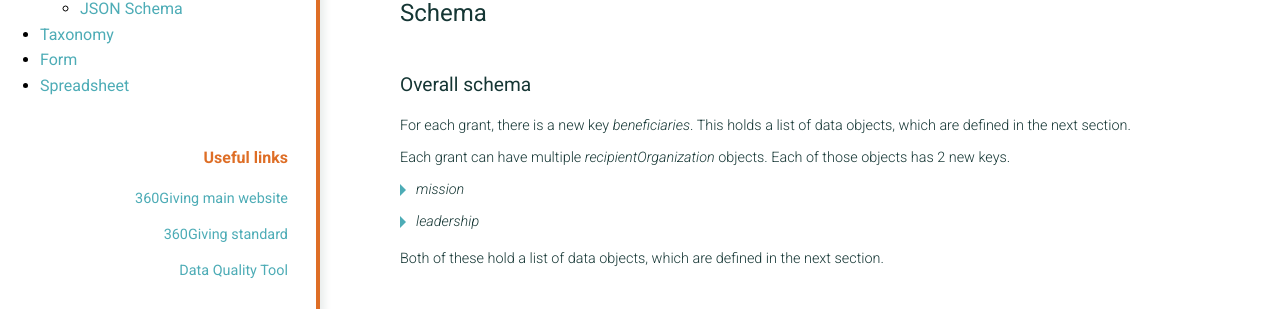
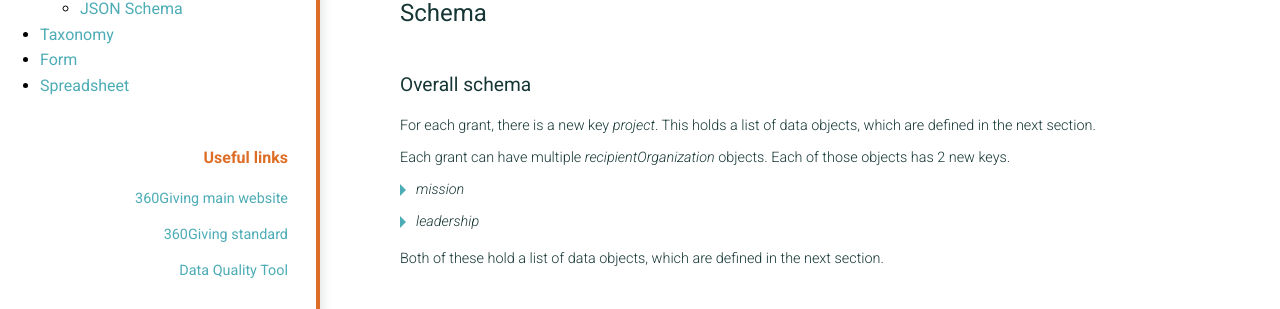
Before and after one commit to ThreeSixtyGiving/360-dei, a Sphinx documentation site: the page built from documentation/schema.rst, in a window 1280 px wide and 900 px high, scrolled down 539 px. Shown: the part 143-452 px from the top of the window. Built offline with Sphinx 7.4.7 and the Read the Docs theme 2.0.0, drawn with Linux system fonts in a browser that asks for light colours; comment, search, counter and statistics services are not loaded.

Commit message:
schema: Rename beneficiary to project

```diff
--- a/documentation/_static/js/form-in-docs.js
+++ b/documentation/_static/js/form-in-docs.js
@@ -82,7 +82,7 @@ function questionCallback() {
     $('#JSONOut').val(
         JSON.stringify(
             {
-                'beneficiaries': [ q1.getData() ],
+                'project': [ q1.getData() ],
                 'recipientOrganization': [
                     {
                         'mission': [ q2.getData() ],
--- a/documentation/schema.rst
+++ b/documentation/schema.rst
@@ -12,7 +12,7 @@ Schema
 Overall schema
 ~~~~~~~~~~~~~~
 
-For each grant, there is a new key `beneficiaries`. This holds a list of data objects, which are defined in the next section.
+For each grant, there is a new key `project`. This holds a list of data objects, which are defined in the next section.
 
 Each grant can have multiple `recipientOrganization` objects. Each of those objects has 2 new keys.
 
@@ -29,13 +29,13 @@ For each of the 3 places listed in the previous section, the JSON for each data
 The first section contain fields for storing information about how the question was asked and responded to:
 
 .. jsonschema:: ../_compiled/360-giving-schema-only-extension.json
-  :pointer: /properties/beneficiaries/items
+  :pointer: /properties/project/items
   :include: dei_asked_status,dei_available_options,dei_reply_status
 
 The second section contains fields for storing information about the answer:
 
 .. jsonschema:: ../_compiled/360-giving-schema-only-extension.json
-  :pointer: /properties/beneficiaries/items
+  :pointer: /properties/project/items
   :include: classification,classification_entered,location
 
 asked_status values
```
Also changed, not shown: 3 other files.
